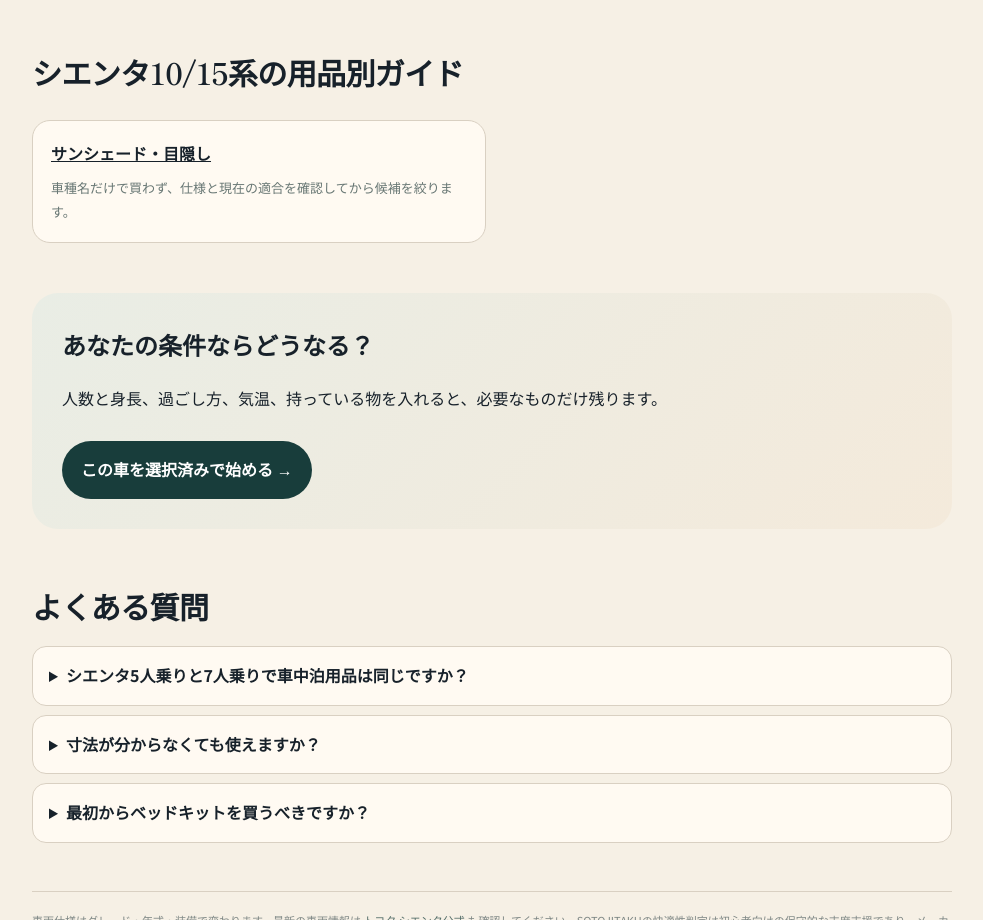
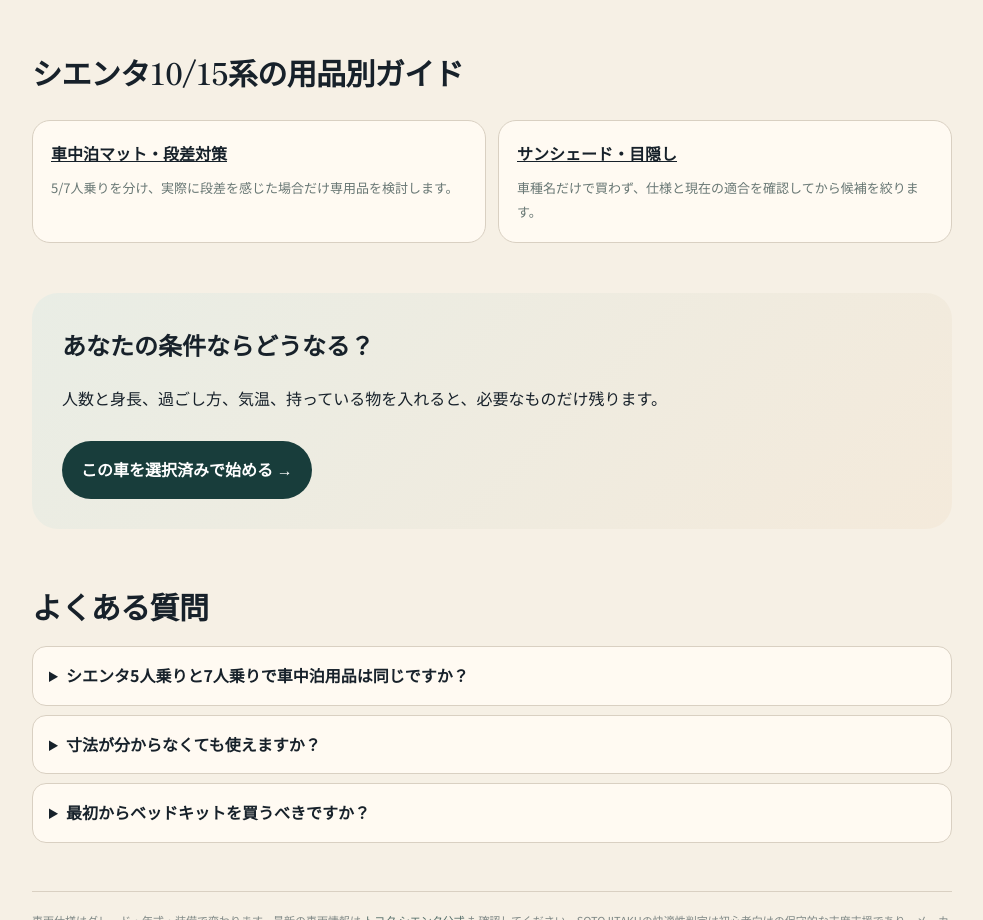
Before and after one commit to stusaurus/sotojitaku, a website: page car-stay/car/sienta/index.html in a window 1280 px wide. Shown: the part 3073-3993 px from the top of the page, without its empty margins (148-1131 px from the left). Drawn offline with Linux system fonts and the light colour scheme.

Commit message:
Link CAR STAY mat intent page

```diff
--- a/car-stay/car/sienta/index.html
+++ b/car-stay/car/sienta/index.html
@@ -16,7 +16,7 @@
 <section class="measure"><h3>測るなら、たくさん測らなくていい。</h3><p>シエンタは5人乗り・7人乗りで条件が分かれるため、他ユーザーの実測値をそのまま流用しません。あなたの仕様で長さ・幅を1回測り、その値をBuilderに入れるのが確実です。</p><ol><li>実際に寝床として使う区間の長さ</li><li>寝床の一番狭い部分の幅</li><li>段差が気になる場合だけ、その高さ</li></ol><p>車内寸法のカタログ値ではなく、あなたが実際に作る寝床を測るのがポイントです。</p></section>
 <section class="section"><h2>最初に買う物を増やさない</h2><p>車中泊用品を一式そろえる必要はありません。家の寝具やモバイルバッテリーで代用できるなら、まずそれを使います。</p><div class="check-grid"><div class="check"><b>家庭寝具</b><p>季節条件が許せば掛け布団・毛布・枕を優先。</p></div><div class="check"><b>目隠し</b><p>10/15系か、5/7人乗り等の適合条件まで確認して表示します。</p></div><div class="check"><b>収納</b><p>寝床を作ったあと荷物が残る場合だけ追加。最初から収納用品を買いません。</p></div><div class="check"><b>電源</b><p>使いたい機器から逆算。電源を先に買う設計にはしません。</p></div></div><p>商品は「その車種・世代・仕様への適合」「現在販売中」「価格」「楽天アフィリエイト先」を監査できたものだけをBuilder結果に出します。監査できない商品は、売上機会があっても表示しません。</p></section>
 <section class="section"><h2>安全判定は買い物より先</h2><p>車内の広さとは別に、気温と宿泊場所を先に判定します。夏の高温条件や利用ルール不明の場所を、装備購入だけでREADYにすることはありません。</p><p>道の駅やSA・PAは、CAR STAYでは宿泊施設としてREADY判定しません。施設ごとの利用ルールを確認し、初回はRVパークやオートキャンプ場など、車中泊利用が明確な場所を優先します。</p></section>
-<section class="section"><h2>シエンタ10/15系の用品別ガイド</h2><div class="check-grid"><div class="check"><b><a href="./shade/">サンシェード・目隠し</a></b><p>車種名だけで買わず、仕様と現在の適合を確認してから候補を絞ります。</p></div></div></section>
+<section class="section"><h2>シエンタ10/15系の用品別ガイド</h2><div class="check-grid"><div class="check"><b><a href="./mat/">車中泊マット・段差対策</a></b><p>5/7人乗りを分け、実際に段差を感じた場合だけ専用品を検討します。</p></div><div class="check"><b><a href="./shade/">サンシェード・目隠し</a></b><p>車種名だけで買わず、仕様と現在の適合を確認してから候補を絞ります。</p></div></div></section>
 <section class="builder-box"><h2>あなたの条件ならどうなる？</h2><p>人数と身長、過ごし方、気温、持っている物を入れると、必要なものだけ残ります。</p><a class="cta" href="../../?vehicle=toyota-sienta-10-15&from=seo&entry=sienta">この車を選択済みで始める →</a></section>
 <section class="section faq"><h2>よくある質問</h2><details><summary>シエンタ5人乗りと7人乗りで車中泊用品は同じですか？</summary><p>同じとは限りません。SOTOJITAKUでは商品ごとにseatCountsを持ち、仕様が一致しない商品を除外します。</p></details><details><summary>寸法が分からなくても使えますか？</summary><p>使えます。寝床の長さと一番狭い幅だけ測るQUICK MEASUREへ進みます。</p></details><details><summary>最初からベッドキットを買うべきですか？</summary><p>初泊では勧めません。まず家の寝具や簡単な段差対策で試し、継続利用したくなった段階で上位装備を考えます。</p></details></section>
 <p class="source-note">車両仕様はグレード・年式・装備で変わります。最新の車両情報は <a href="https://toyota.jp/sienta/" rel="nofollow">トヨタ シエンタ公式</a> も確認してください。SOTOJITAKUの快適性判定は初心者向けの保守的な支度支援であり、メーカー保証値や法的な宿泊可否を置き換えるものではありません。</p>
```
